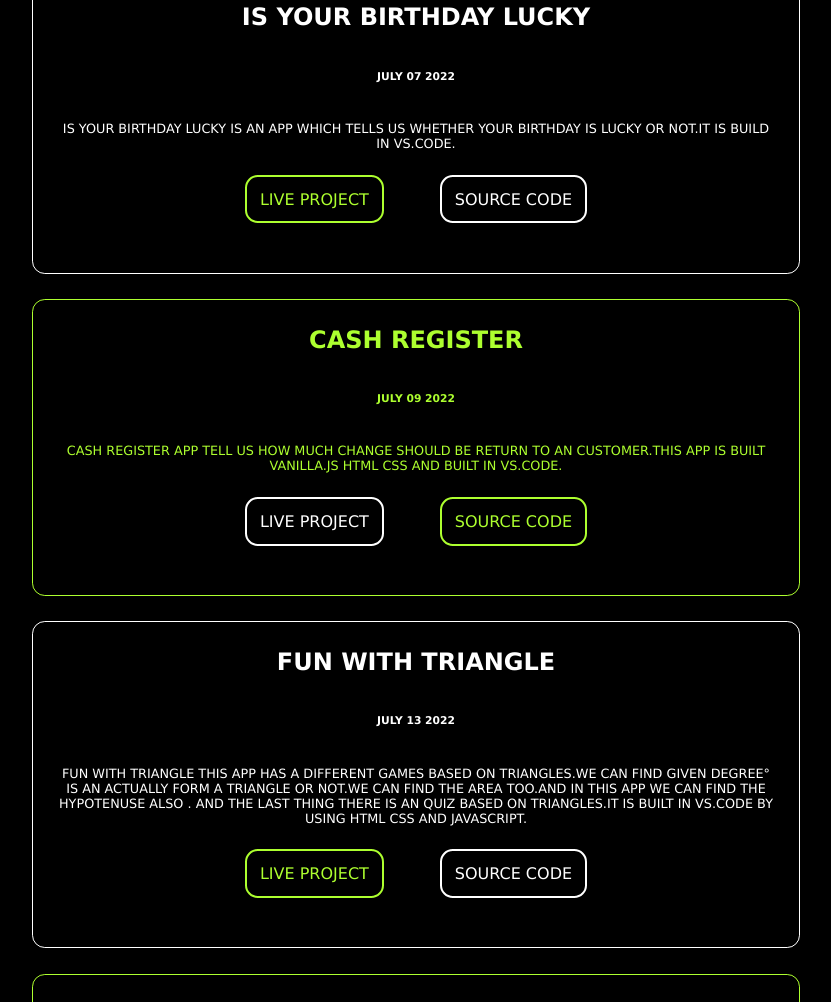
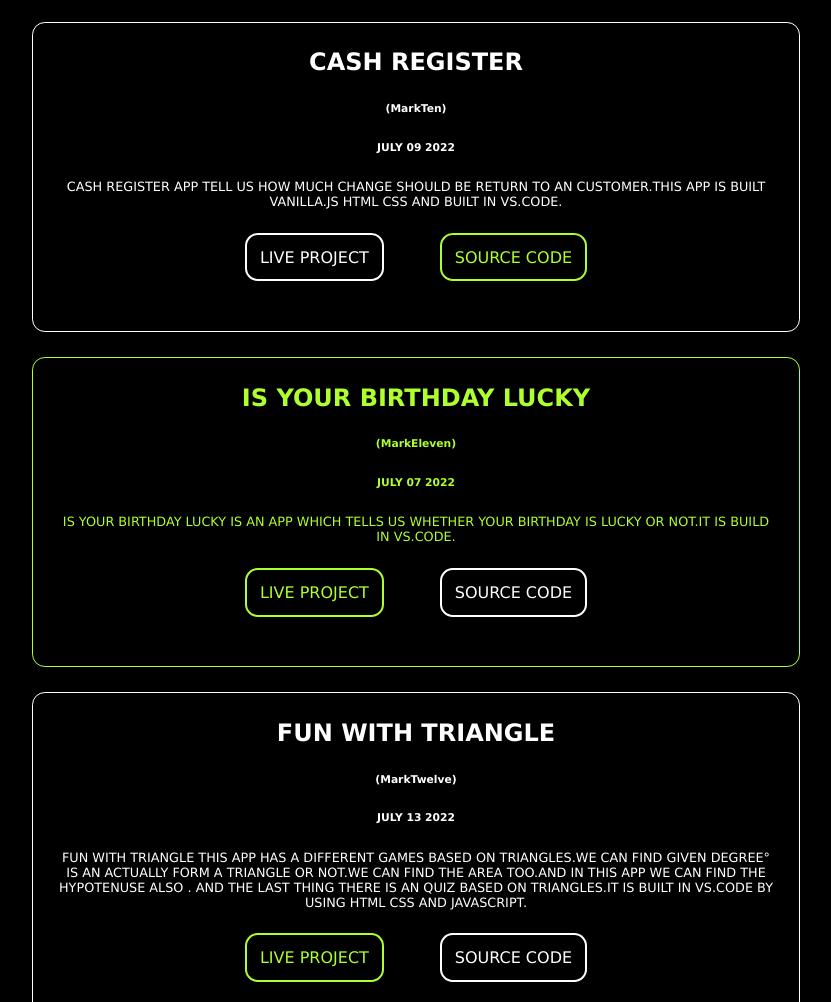
Before and after one commit to Maliky853/Portfolio, a plain HTML site: page project.html in a window 1280 px wide. Shown: the part 1798-2800 px from the top of the page, without its empty margins (224-1055 px from the left). Drawn offline with Linux system fonts and the light colour scheme.

Commit message:
feat:changes

```diff
--- a/index.css
+++ b/index.css
@@ -10,6 +10,8 @@ body{
 }
 
 /* navigation */
+
+
 
 .nav-div{
     display: flex;
@@ -27,7 +29,8 @@ body{
     border-radius: 1vh;
     margin: 2vh;
     padding: 2vh;
-    font-size: 2vw;
+    font-size: 1vw;
+    list-style: none;
 }
 .nav-div ul{
 display: flex;
--- a/project.css
+++ b/project.css
@@ -19,10 +19,13 @@
     /* margin-bottom: 2vw; */
 }
 .project-ul .project1-li h2{
-    padding-bottom: 3vw;
+    padding-bottom: 2vw;
 }
 .project-ul .project1-li h6{
-    padding: 0 0 3vw;
+    padding: 0 0 2vw;
+}
+.project-ul .project1-li .marks{
+    color: greenyellow;
 }
 .project-ul .project1-li p{
     font-size: 1vw;
@@ -59,10 +62,13 @@
     margin-bottom: 2vw;
 }
 .project-ul .project2-li h2{
-    padding-bottom: 3vw;
+    padding-bottom: 2vw;
 }
 .project-ul .project2-li h6{
-    padding: 0 0 3vw;
+    padding: 0 0 2vw;
+}
+.project-ul .project1-li .marks{
+    color: white;
 }
 .project-ul .project2-li p{
     font-size: 1vw;
--- a/project.html
+++ b/project.html
@@ -11,7 +11,9 @@
 </head>
 <body>
     <nav class="nav-div">
-        <div>PORTFOLIO </div>
+        <div>
+            <li><a href="index.html" >PORTFOLIO</a></li>
+          </div>
         <ul>
             <li><a  href="index.html">HOME</a></li>
             <li><a class="bold" href="project.html">PROJECTS</a></li>
@@ -27,83 +29,93 @@
       <ul class="project-ul">
         <li class="project1-li">
             <h2>COUNTRY QUIZ</h2>
+            <h6 class="marks">(MarkOne)</h6>
             <h6>JULY 02 2022</h6>
             <p>THIS APP IS AN SIMPLE QUIZ GAME.IN WHICH WE HAVE TO WRITE THE CAPITAL OF GIVEN COUNTRY.THIS APP IS MADE NY USING NODE.JS AT THE END FINAL SCORE WILL DISPLAY.</p>
             <div class="links-a" >
-            <a class="live " href="https://replit.com/@Maliky853/CAPITAL-QUIZ-1?embed=1&output=1#index.js">LIVE PROJECT</a>
-            <a class="code" href="https://github.com/Maliky853/CAPITAL-QUIZ-1">SOURCE CODE</a>
+            <a class="live " href="https://replit.com/@Maliky853/CAPITAL-QUIZ-1?embed=1&output=1#index.js" target="_blank">LIVE PROJECT</a>
+            <a class="code" href="https://github.com/Maliky853/CAPITAL-QUIZ-1" target="_blank">SOURCE CODE</a>
         </div>
         </li>
         <li class="project2-li">
             <h2>HTML AND CSS QUIZ</h2>
+            <h6 class="marks">(MarkTwo)</h6>
             <h6>JULY 03 2022</h6>
             <p>THIS APP IS AN SIMPLE QUIZ GAME.IN WHICH WE HAVE TO ANSWER THE QUESTION BASED ON HTML AND CSS.BASED ON MCQ TYPE QUESTION.IT'S MADE FOR KNOWLEDGE AS WELL AS FUN.THIS APP IS MADE BY USING NODE.JS. </p>
             <div class="links-a1" >
-            <a class="live " href="https://replit.com/@Maliky853/HTML-AND-CSS-QUIZ-GAME?embed=1&output=1#index.js">LIVE PROJECT</a>
-            <a class="code" href="https://github.com/Maliky853/CLI-QUIZ-MARKONE">SOURCE CODE</a>
+            <a class="live " href="https://replit.com/@Maliky853/HTML-AND-CSS-QUIZ-GAME?embed=1&output=1#index.js" target="_blank">LIVE PROJECT</a>
+            <a class="code" href="https://github.com/Maliky853/CLI-QUIZ-MARKONE" target="_blank">SOURCE CODE</a>
         </div>
         </li>
         <li class="project1-li">
             <h2>MINION TALKS</h2>
+            <h6 class="marks">(MarkSix)</h6>
             <h6>JULY 05 2022</h6>
                 <p>THIS IS AN MINION BANANA TRANSLATOR APP WHICH IS BUILT BY USING VANILLA.JS AND FUN TRANSLATIONS API.WELL ITS A FUNNY GAME AND AS WELL AS MINOR PROJECT MADE BY USING HTML CSS JAVASCRIPT .IT TRANSLATE ENGLISH LANGUAGE TO MINION SPEAK.</p>
             <div class="links-a" >
-            <a class="live " href="https://miniontalk008.netlify.app/">LIVE PROJECT</a>
-            <a class="code" href="https://github.com/Maliky853/minion-talk">SOURCE CODE</a>
+            <a class="live " href="https://miniontalk008.netlify.app/" target="_blank">LIVE PROJECT</a>
+            <a class="code" href="https://github.com/Maliky853/minion-talk" target="_blank">SOURCE CODE</a>
         </div>
         </li>
         <li class="project2-li">
             <h2>YODO TALKS</h2>
+            <h6 class="marks">(MarkSeven)</h6>
             <h6>JULY 05 2022</h6>
             <p>THIS IS AN YODO TALK TRANSLATOR APP WHICH IS BUILT BY USING VANILLA.JS AND FUN TRANSLATIONS API.WELL ITS A FUNNY GAME AND AS WELL AS MINOR PROJECT MADE BY USING HTML CSS JAVASCRIPT .IT TRANSLATE ENGLISH LANGUAGE TO YODO SPEAK.IT IS BUILD IN VS.CODE. </p>
             <div class="links-a1" >
-            <a class="live " href="https://yodaspeaks008.netlify.app">LIVE PROJECT</a>
-            <a class="code" href="https://github.com/Maliky853/yoda-speaks">SOURCE CODE</a>
+            <a class="live " href="https://yodaspeaks008.netlify.app" target="_blank">LIVE PROJECT</a>
+            <a class="code" href="https://github.com/Maliky853/yoda-speaks" target="_blank">SOURCE CODE</a>
         </div>
         </li>
+
         <li class="project1-li">
+            <h2>CASH REGISTER</h2>
+            <h6 class="marks">(MarkTen)</h6>
+            <h6>JULY 09 2022</h6>
+            <p>CASH REGISTER APP TELL US HOW MUCH CHANGE SHOULD BE RETURN TO AN CUSTOMER.THIS APP IS BUILT VANILLA.JS HTML CSS AND BUILT IN VS.CODE. </p>
+            <div class="links-a1" >
+            <a class="live " href="https://cashregister008.netlify.app" target="_blank">LIVE PROJECT</a>
+            <a class="code" href="https://github.com/Maliky853/cash-register" target="_blank">SOURCE CODE</a>
+        </div>
+        </li>
+        <li class="project2-li">
             <h2>IS YOUR BIRTHDAY LUCKY</h2>
+            <h6 class="marks">(MarkEleven)</h6>
             <h6>JULY 07 2022</h6>
                 <p>IS YOUR BIRTHDAY LUCKY IS AN APP WHICH TELLS US WHETHER YOUR BIRTHDAY IS LUCKY OR NOT.IT IS BUILD IN VS.CODE.</p>
             <div class="links-a" >
-            <a class="live " href="https://isyourbirthdaylucky8.netlify.app">LIVE PROJECT</a>
-            <a class="code" href="https://github.com/Maliky853/is-your-birthday-lucky">SOURCE CODE</a>
-        </div>
-        </li>
-        <li class="project2-li">
-            <h2>CASH REGISTER</h2>
-            <h6>JULY 09 2022</h6>
-            <p>CASH REGISTER APP TELL US HOW MUCH CHANGE SHOULD BE RETURN TO AN CUSTOMER.THIS APP IS BUILT VANILLA.JS HTML CSS AND BUILT IN VS.CODE. </p>
-            <div class="links-a1" >
-            <a class="live " href="https://cashregister008.netlify.app">LIVE PROJECT</a>
-            <a class="code" href="https://github.com/Maliky853/cash-register">SOURCE CODE</a>
+            <a class="live " href="https://isyourbirthdaylucky8.netlify.app" target="_blank">LIVE PROJECT</a>
+            <a class="code" href="https://github.com/Maliky853/is-your-birthday-lucky" target="_blank">SOURCE CODE</a>
         </div>
         </li>
         <li class="project1-li">
             <h2>FUN WITH TRIANGLE</h2>
+            <h6 class="marks">(MarkTwelve)</h6>
             <h6>JULY 13 2022</h6>
                 <p>FUN WITH TRIANGLE THIS APP HAS A DIFFERENT GAMES BASED ON TRIANGLES.WE CAN FIND GIVEN DEGREE° IS AN ACTUALLY FORM A TRIANGLE OR NOT.WE CAN FIND THE AREA TOO.AND IN THIS APP WE CAN FIND THE HYPOTENUSE ALSO . AND THE LAST THING THERE IS AN QUIZ BASED ON TRIANGLES.IT IS BUILT IN VS.CODE BY USING HTML CSS AND JAVASCRIPT.</p>
             <div class="links-a" >
-            <a class="live " href="https://funwithtriangle008.netlify.app">LIVE PROJECT</a>
-            <a class="code" href="https://github.com/Maliky853/fun-with-triangle">SOURCE CODE</a>
+            <a class="live " href="https://funwithtriangle008.netlify.app" target="_blank">LIVE PROJECT</a>
+            <a class="code" href="https://github.com/Maliky853/fun-with-triangle" target="_blank">SOURCE CODE</a>
         </div>
         </li>
         <li class="project2-li">
             <h2>IS YOUR BIRTHDAY PALINDROME</h2>
+            <h6 class="marks">(MarkThirteen)</h6>
             <h6>JULY 016 2022</h6>
             <p>THIS APP TELL US ABOUT,IS OUR BIRTHDAY PALINDROME OR NOT.IF NOT IT WILL SHOW THE NEAREST PALINDROME DATE.BUITL IN VS.CODE BY USING HTML CSS JAVASCRIPT.</p>
             <div class="links-a1" >
-            <a class="live " href="https://isyourbirthdaypalindrome008.netlify.app">LIVE PROJECT</a>
-            <a class="code" href="https://github.com/Maliky853/is-your-birthday-a-palindrome">SOURCE CODE</a>
+            <a class="live " href="https://isyourbirthdaypalindrome008.netlify.app" target="_blank">LIVE PROJECT</a>
+            <a class="code" href="https://github.com/Maliky853/is-your-birthday-a-palindrome" target="_blank">SOURCE CODE</a>
         </div>
         </li>
         <li class="project1-li">
             <h2>PROFIT OR LOSS</h2>
+            <h6 class="marks">(MarkFourteen)</h6>
             <h6>JULY 18 2022</h6>
                 <p>PROFIT OR LOSS THIS APP SHOWS US THE STOCKS WHICH WE HAVE BOUGHT IS IN PROFIT OR LOSS AND ALSO CALCULATE THE PERCENTAGE OF OUR LOSSES AND PROFITS.WE HAVE TO ADD THE INITIAL PRICE, QUANTITY AND CURRENT PRICE AND IT WILL GIVE US THE ANSWER.BUILT IN VS.CODE.</p>
             <div class="links-a" >
-            <a class="live " href="https://profitorlossstocks008.netlify.app">LIVE PROJECT</a>
-            <a class="code" href="https://github.com/Maliky853/Profit-Or-Loss-Stocks">SOURCE CODE</a>
+            <a class="live " href="https://profitorlossstocks008.netlify.app" target="_blank">LIVE PROJECT</a>
+            <a class="code" href="https://github.com/Maliky853/Profit-Or-Loss-Stocks" target="_blank">SOURCE CODE</a>
         </div>
         </li>
       </ul>
@@ -111,10 +123,10 @@
       <footer class="footer">
         <div class="footer-div"> CONNECT WITH ME </div>
         <div class="footer-a">
-       <a href="https://www.linkedin.com/in/yaseenmalik008/" target="  _blank " class="fa fa-2x fa-linkedin-square pr-4 social-logo " aria-hidden="true "></a>
-       <a href="https://twitter.com/MalikY_8846" target=" _blank " class="fa fa-2x fa-twitter-square pr-4 social-logo" aria-hidden="true"></a>
-       <a href="https://github.com/Maliky853" target=" _blank " class="fa fa-2x fa-github-square pr-4 social-logo" aria-hidden="true"></a>
-       <a href="mailto:maliky853@gmail.com" target=" _blank " class="fa fa-2x fa-envelope-o pr-4 social-logo" aria-hidden="true"></a>
+            <a href="https://www.linkedin.com/in/yaseenmalik008/" target="  _blank " class="fa fa-2x fa-linkedin-square pr-4 social-logo " aria-hidden="true "></a>
+            <a href="https://twitter.com/yaseenmalik008" target=" _blank " class="fa fa-2x fa-twitter-square pr-4 social-logo" aria-hidden="true"></a>
+            <a href="https://github.com/yaseenmalik008" target=" _blank " class="fa fa-2x fa-github-square pr-4 social-logo" aria-hidden="true"></a>
+            <a href="mailto:malikyaseen8530@gmail.com" target=" _blank " class="fa fa-2x fa-envelope-o pr-4 social-logo" aria-hidden="true"></a>
    </div>
    </footer>
 </body>
```
Also changed, not shown: blogs.html (+45 -1 lines), index.html (+9 -7 lines), blog.css (added).
